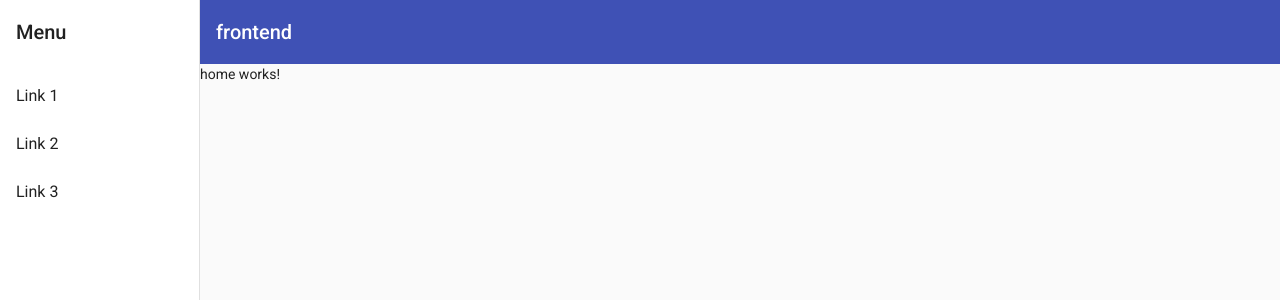
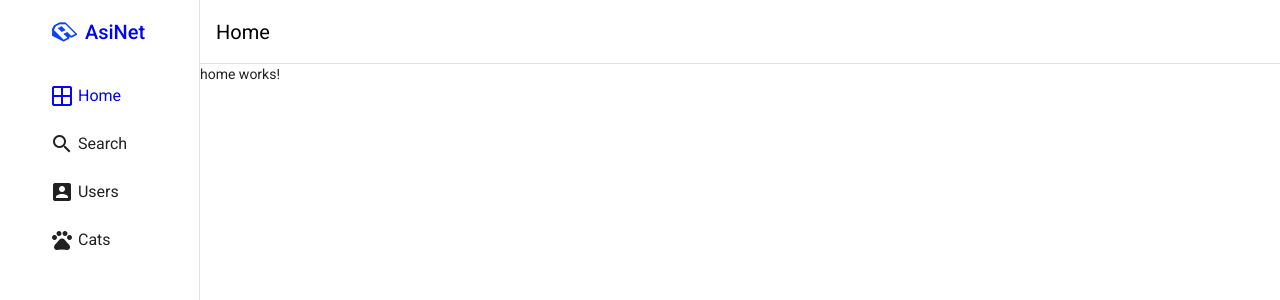
Before and after one commit to Derel20003/Asoziales-Netzwerk, an Angular app in the folder frontend/: page /home/ in a window 1280 px wide. Shown: the top 300 px of the page. Built offline with nearby package versions, Linux system fonts and the light colour scheme.

Commit message:
updated menu to match design, added icon-blue

```diff
--- a/frontend/src/app/menu/menu.component.css
+++ b/frontend/src/app/menu/menu.component.css
@@ -1,3 +1,17 @@
+#header {
+  border-bottom: 1px solid rgba(0, 0, 0, 0.12);
+  color: black;
+}
+
+#header > span {
+  font-weight: normal;
+}
+
+#menu {
+  color: blue;
+  padding-left: 48px;
+}
+
 .sidenav-container {
   height: 100%;
 }
@@ -10,8 +24,22 @@
   background: inherit;
 }
 
+.mat-sidenav-content {
+  background: white;
+}
+
 .mat-toolbar.mat-primary {
   position: sticky;
   top: 0;
   z-index: 1;
+  background-color: white;
 }
+
+.active {
+  color: blue;
+}
+
+/* not really clean! */
+:host ::ng-deep .mat-list-item-content {
+  padding-left: 50px !important;
+}
--- a/frontend/src/app/menu/menu.component.html
+++ b/frontend/src/app/menu/menu.component.html
@@ -1,19 +1,22 @@
 <mat-sidenav-container class="sidenav-container">
 
-  <mat-sidenav #drawer class="sidenav" fixedInViewport
-               role="navigation"
+  <mat-sidenav class="sidenav" fixedInViewport role="navigation"
       [mode]="'side'"
       [opened]="true">
-    <mat-toolbar>Menu</mat-toolbar>
+    <mat-toolbar id="menu">
+      <img src="assets/icon-blue.png" alt="icon">&nbsp;AsiNet
+    </mat-toolbar>
     <mat-nav-list>
-      <a mat-list-item href="#">Link 1</a>
-      <a mat-list-item href="#">Link 2</a>
-      <a mat-list-item href="#">Link 3</a>
+      <a mat-list-item routerLink="home/" routerLinkActive="active"><mat-icon>window</mat-icon>&nbsp;Home</a>
+      <a mat-list-item routerLink="search/" routerLinkActive="active"><mat-icon>search</mat-icon>&nbsp;Search</a>
+      <a mat-list-item routerLink="users/" routerLinkActive="active"><mat-icon>account_box</mat-icon>&nbsp;Users</a>
+      <a mat-list-item routerLink="cats/" routerLinkActive="active"><mat-icon>pets</mat-icon>&nbsp;Cats</a>
     </mat-nav-list>
   </mat-sidenav>
   <mat-sidenav-content>
-    <mat-toolbar color="primary">
-      <span>frontend</span>
+    <mat-toolbar color="primary" id="header">
+      <!-- TODO: change title dynamically -->
+      <span>Home</span>
     </mat-toolbar>
     <router-outlet></router-outlet>
   </mat-sidenav-content>
```
Also changed, not shown: frontend/src/assets/icon-blue.png (added).
